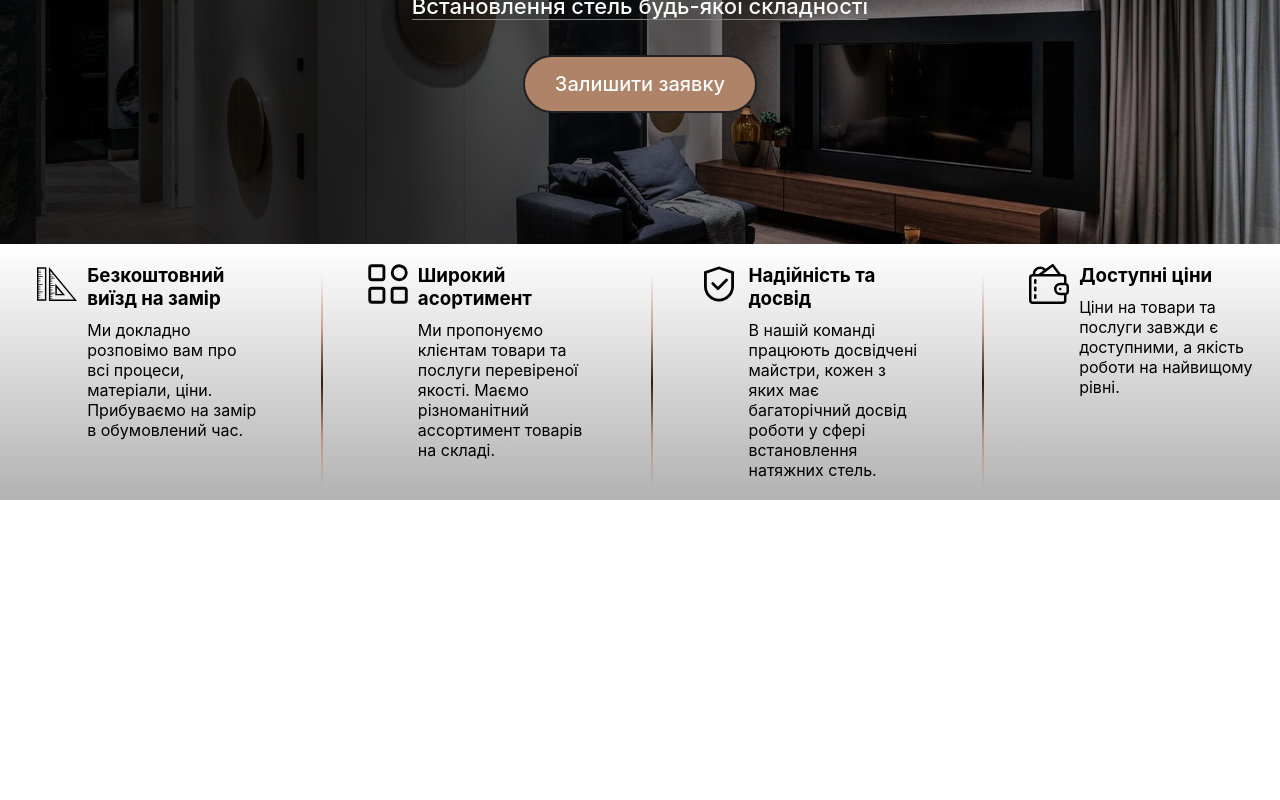
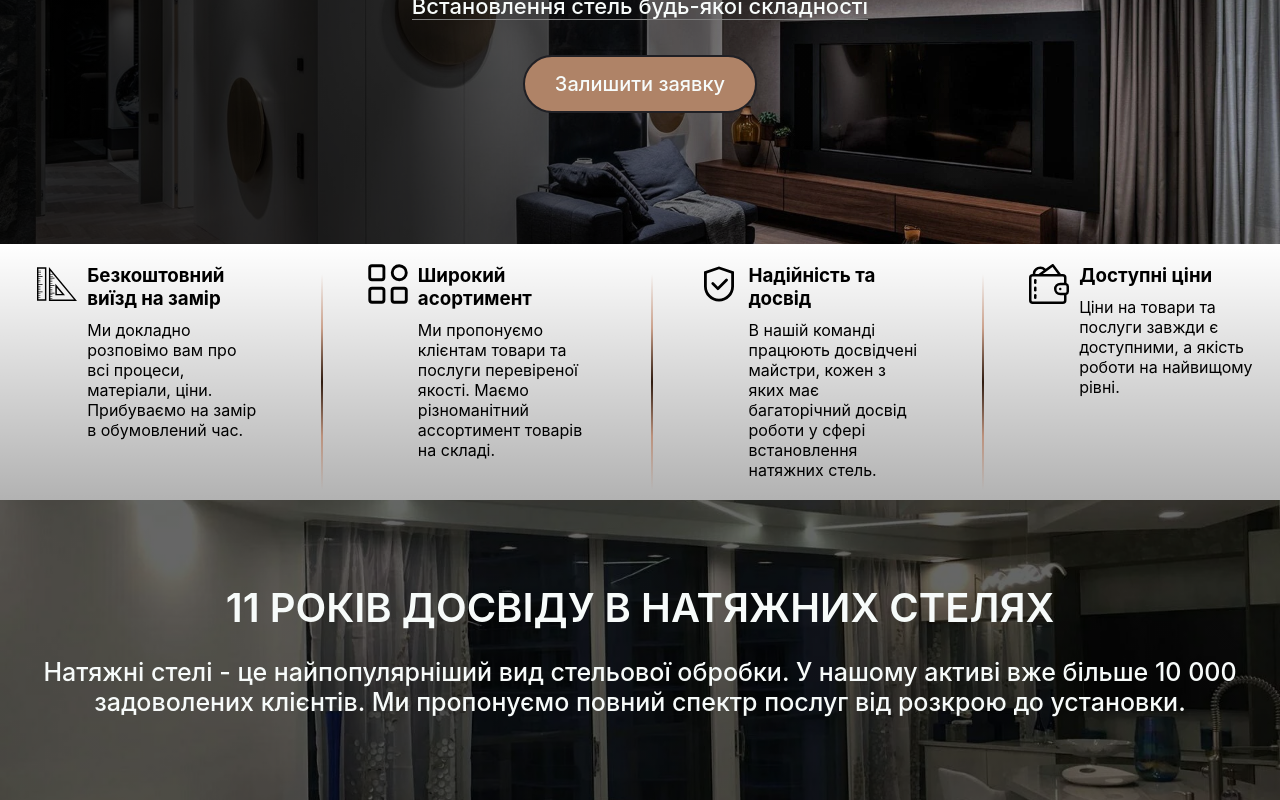
Before and after one commit to AnastasiiaBl/steliUA, a React (Vite) app: page / in a window 1280 px wide. Shown: the part 326-1126 px from the top of the page. Before the commit the page ends 826 px from the top, so only its background shows below. Built offline with nearby package versions, Linux system fonts and the light colour scheme.

Commit message:
ADD: add Advertising component

```diff
--- a/src/App.jsx
+++ b/src/App.jsx
@@ -2,6 +2,7 @@ import './App.css';
 import Header from './components/Header';
 import Banner from './components/Banner';
 import Advantages from './components/Advantages';
+import Advertising from './components/Advertising';
 
 function App() {
 
@@ -10,6 +11,7 @@ function App() {
       <Header/>
       <Banner/>
       <Advantages/>
+      <Advertising/>
     </>
   )
 }
--- /dev/null
+++ b/src/components/Advertising/advertising.module.scss
@@ -0,0 +1,54 @@
+
+.advertising {
+    background: linear-gradient(rgba(0, 0, 0, .6), rgba(0, 0, 0, .6)) , url(../../../public/img/advertising-background.webp) no-repeat center center;
+    background-attachment: fixed;
+    background-size: cover;
+    height: 300px;
+
+    &__container {
+        min-width: 320px;
+        max-width: 1470px;
+        height: 100%;
+        margin: 0 auto;
+        padding: 0 15px;
+        box-sizing: border-box;
+        display: flex;
+    }
+
+    &__content {
+        display: flex;
+        flex-direction: column;
+        justify-content: center;
+        align-items: center;
+        color: #f7fbfa;
+        text-align: center;
+        font-weight: 500;
+    }
+
+    &__title {
+        font-size: 20px;
+        font-weight: 600;
+        text-transform: uppercase;
+
+        @media (min-width: 768px) {
+            font-size: 30px;
+        }
+
+        @media (min-width: 993px) {
+            font-size: 40px;
+        }
+    }
+
+    &__text {
+        padding-top: 25px;
+
+        @media (min-width: 768px) {
+            font-size: 20px;
+        }
+
+        @media (min-width: 993px) {
+            font-size: 25px;
+        }
+    }
+
+}
--- /dev/null
+++ b/src/components/Advertising/index.jsx
@@ -0,0 +1,17 @@
+import style from './advertising.module.scss';
+
+export default function Advertising() {
+
+    return (
+        <>
+        <section className={style.advertising}>
+            <div className={style.advertising__container}>
+                <div className={style.advertising__content}>
+                    <h2 className={style.advertising__title}>11 років досвіду в натяжних стелях</h2>
+                    <p className={style.advertising__text}>Натяжні стелі - це найпопулярніший вид стельової обробки. У нашому активі вже більше 10 000 задоволених клієнтів. Ми пропонуємо повний спектр послуг від розкрою до установки.</p>
+                </div>
+            </div>
+        </section>
+        </>
+    )
+}
```
Also changed, not shown: public/img/advertising-background.webp (added).
